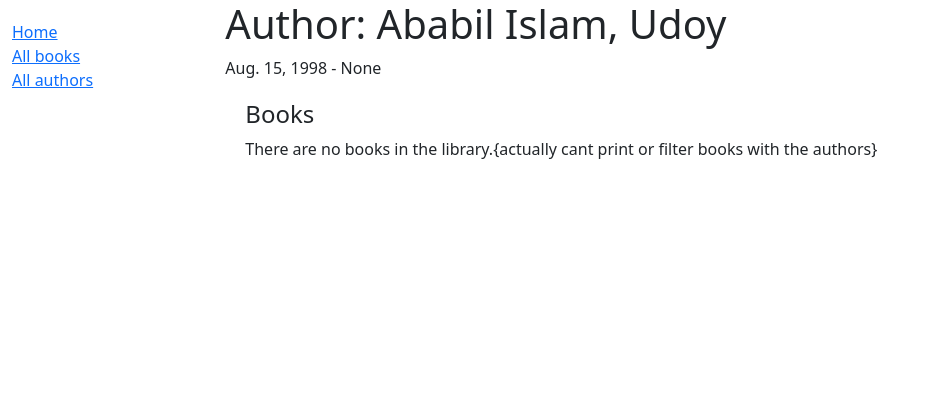
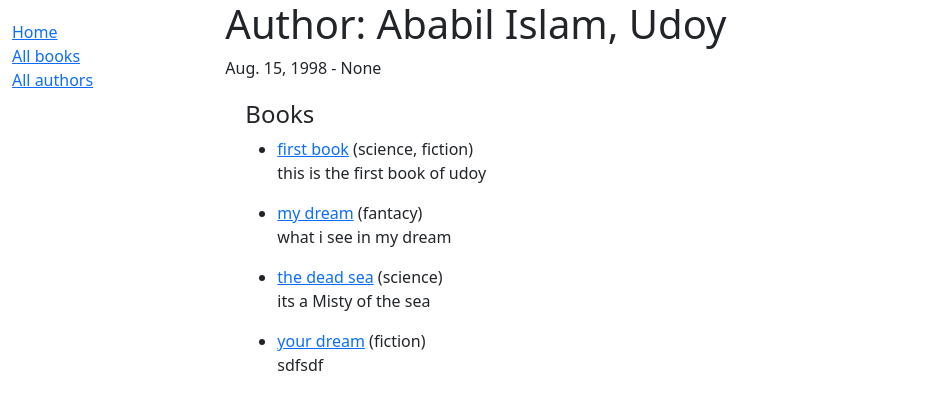
Before and after one commit to Ababilislam/django_local_library, a Django app: page /catalog/authors/1/ in a window 1280 px wide. Shown: the top 410 px of the page, without its empty margins (0-928 px from the left). Run offline with Django 5.2, Linux system fonts and the light colour scheme; data comes from the database, SQL or seed files in the repository.

Commit message:
list and details view remaining work

```diff
--- a/catalog/templates/author_detail.html
+++ b/catalog/templates/author_detail.html
@@ -12,8 +12,9 @@
               {% for book in book_list %}
               <li>
                 <a href="#">{{ book.title }}</a>
-                ({{book.author}})
+                ({{book.display_genre}})
               </li>
+                  <p>{{ book.summary }}</p>
               {% endfor %}
             </ul>
   {% else %}
--- a/catalog/views.py
+++ b/catalog/views.py
@@ -79,11 +79,9 @@ class AuthorDetailView(generic.DetailView):
     # def get_queryset(self):
     #     return Author.objects.all()
 
-    # def get_context_data(self, **kwargs):
-    #     # Call the base implementation first to get the context
-    #     context = super(AuthorDetailView, self).get_context_data(**kwargs)
-    #     # Create any data and add it to the context
-    #     context={
-    #         'Book_details' : Book.objects.all().filter(author_id=self.model.id)
-    #     }
-    #     return context
+    def get_context_data(self, **kwargs):
+        # Call the base implementation first to get the context
+        context = super(AuthorDetailView, self).get_context_data(**kwargs)
+        # Create any data and add it to the context
+        context['book_list'] = Book.objects.filter(author_id=1)
+        return context
```
